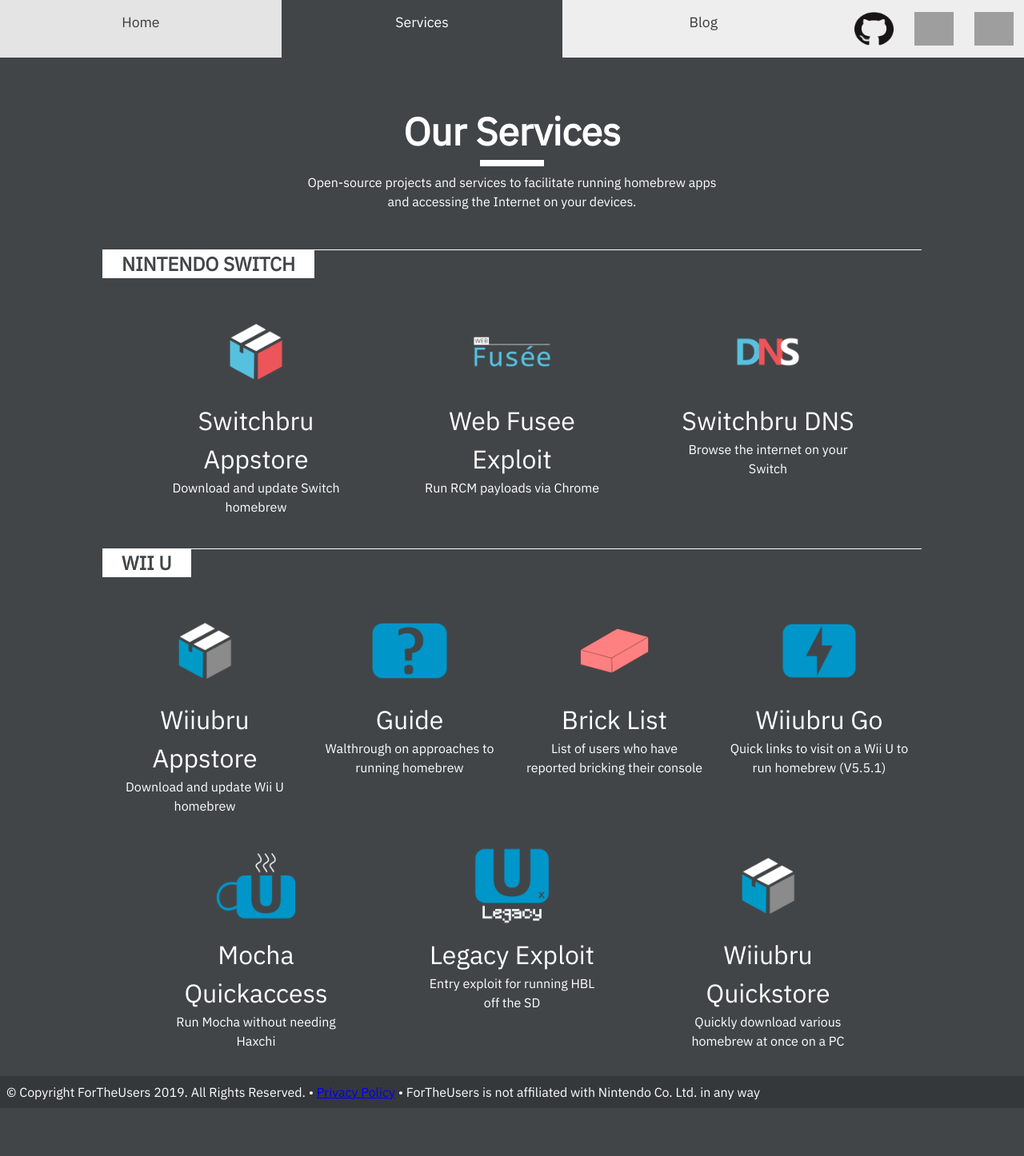
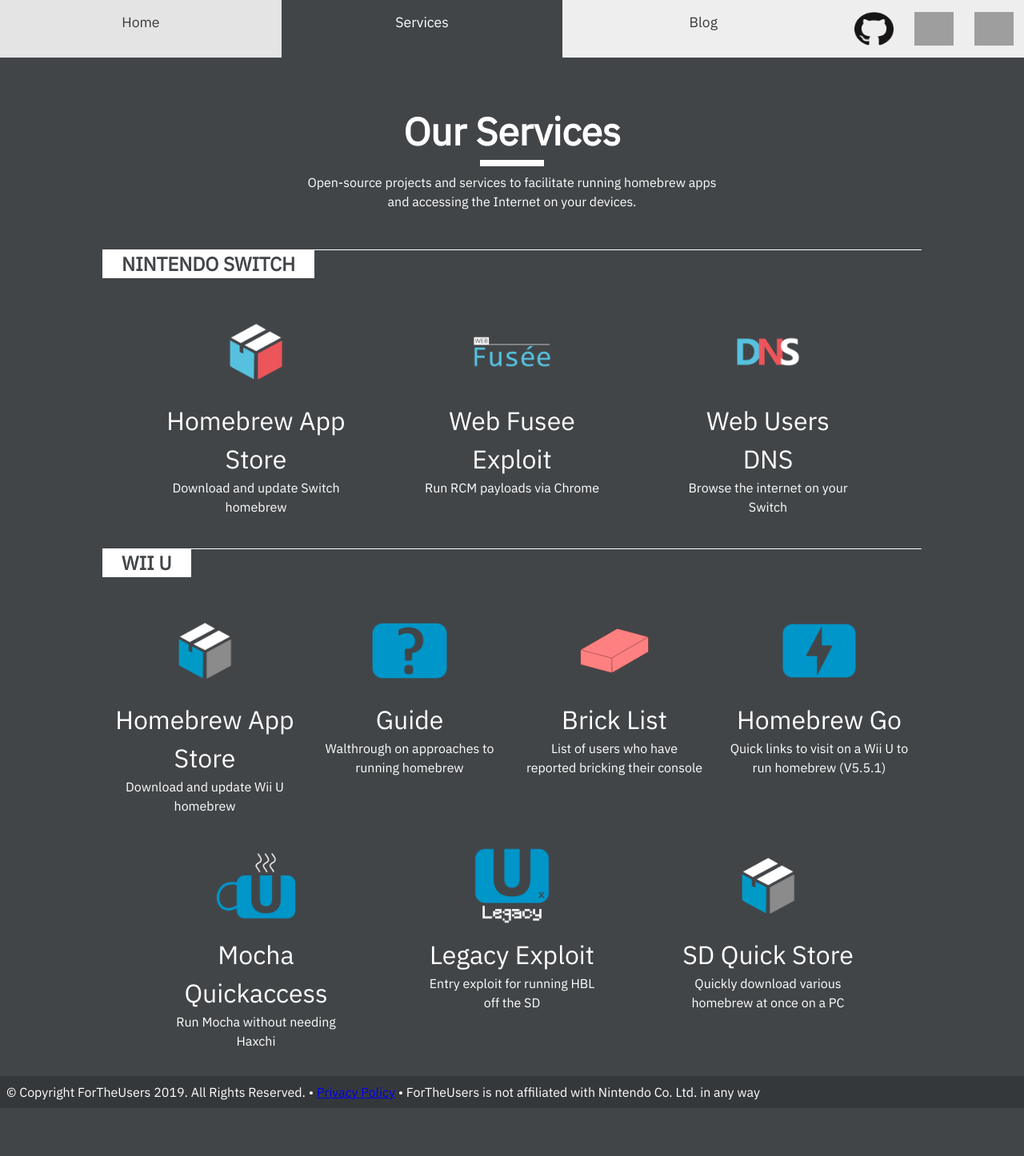
Before and after one commit to fortheusers/fortheusers.org, a Jekyll site: the page built from pages/services.html, in a window 1280 px wide. Shown: the whole page at 80% size. Built offline with Jekyll 4.4.1, drawn with Linux system fonts in a browser that asks for light colours.

Commit message:
wiiu/switchbru -> fortheusers

```diff
--- a/pages/index.html
+++ b/pages/index.html
@@ -13,17 +13,17 @@
         <div class="grid-wrapper">
             <a class="grid-item featured" target="_blank" href="https://switchbru.com/appstore">
                 <img src="{{'/img/appstorenx.png' | relative_url}}">
-                <div class="grid-title">Switchbru Appstore</div>
+                <div class="grid-title">Homebrew App Store</div>
                 <div class="grid-desc">Download and update Switch homebrew</div>
             </a>
             <a class="grid-item featured" target="_blank" href="https://wiiubru.com/appstore">
                 <img src="{{'/img/appstorewiiu.png' | relative_url}}">
-                <div class="grid-title">Wiiubru Appstore</div>
+                <div class="grid-title">Homebrew App Store</div>
                 <div class="grid-desc">Download and update Wii U homebrew</div>
             </a>
             <a class="grid-item featured" target="_blank" href="https://switchbru.com/dns">
                 <img src="{{'/img/dns.png' | relative_url}}">
-                <div class="grid-title">Switchbru DNS</div>
+                <div class="grid-title">Web Users DNS</div>
                 <div class="grid-desc">Browse the internet on your Switch</div>
             </a>
             <a class="grid-item featured" target="_blank" href="https://submit.fortheusers.org/">
--- a/pages/services.html
+++ b/pages/services.html
@@ -13,7 +13,7 @@
         <div class="grid-wrapper">
             <a class="grid-item switch" target="_blank" href="https://switchbru.com/appstore">
                 <img src="{{'/img/appstorenx.png' | relative_url}}">
-                <div class="grid-title">Switchbru Appstore</div>
+                <div class="grid-title">Homebrew App Store</div>
                 <div class="grid-desc">Download and update Switch homebrew</div>
             </a>
             <a class="grid-item switch" target="_blank" href="https://switch.exploit.fortheusers.org/">
@@ -23,7 +23,7 @@
             </a>
             <a class="grid-item switch" target="_blank" href="https://switchbru.com/dns">
                 <img src="{{'/img/dns.png' | relative_url}}">
-                <div class="grid-title">Switchbru DNS</div>
+                <div class="grid-title">Web Users DNS</div>
                 <div class="grid-desc">Browse the internet on your Switch</div>
             </a>
         </div>
@@ -34,7 +34,7 @@
         <div class="grid-wrapper flex-wrap">
             <a class="grid-item wiiu" target="_blank" href="https://wiiubru.com/appstore">
                 <img src="{{'/img/appstorewiiu.png' | relative_url}}">
-                <div class="grid-title">Wiiubru Appstore</div>
+                <div class="grid-title">Homebrew App Store</div>
                 <div class="grid-desc">Download and update Wii U homebrew</div>
             </a>
             <a class="grid-item wiiu" target="_blank" href="https://wiiubru.com/guide">
@@ -49,7 +49,7 @@
             </a>
             <a class="grid-item wiiu" target="_blank" href="https://wiiubru.com/go">
                 <img src="{{'/img/wiiugo.png' | relative_url}}">
-                <div class="grid-title">Wiiubru Go</div>
+                <div class="grid-title">Homebrew Go</div>
                 <div class="grid-desc">Quick links to visit on a Wii U to run homebrew (V5.5.1)</div>
             </a>
             <a class="grid-item wiiu" target="_blank" href="https://wiiubru.com/mocha">
@@ -64,7 +64,7 @@
             </a>
             <a class="grid-item wiiu" target="_blank" href="https://wiiubru.com/quickstore">
                 <img src="{{'/img/appstorewiiu.png' | relative_url}}">
-                <div class="grid-title">Wiiubru Quickstore</div>
+                <div class="grid-title">SD Quick Store</div>
                 <div class="grid-desc">Quickly download various homebrew at once on a PC</div>
             </a>
         </div>
--- a/privacy.html
+++ b/privacy.html
@@ -41,6 +41,6 @@
     <p>You also have the right to complain to the ICO [www.ico.org.uk] if you feel there is a problem with the way we are handling your data.
     We handle subject access requests in accordance with the GDPR.</p>
     <h2>Your IP Address</h2>
-    <p>We use your IP Address in some services in order to authorise and identify you with those services, for example the 'Switchbru DNS' uses your IP Address in order to identify you and provide the content you have chosen to customise. Your IP address is held securely and is not shared with any third-parties, should you wish to have your IP address erased from our servers you may do so by logging out of the service which uses it.</p>
+    <p>We use your IP Address in some services in order to authorise and identify you with those services, for example the 'Web Users DNS' uses your IP Address in order to identify you and provide the content you have chosen to customise. Your IP address is held securely and is not shared with any third-parties, should you wish to have your IP address erased from our servers you may do so by logging out of the service which uses it.</p>
 </body>
 </html>
```
